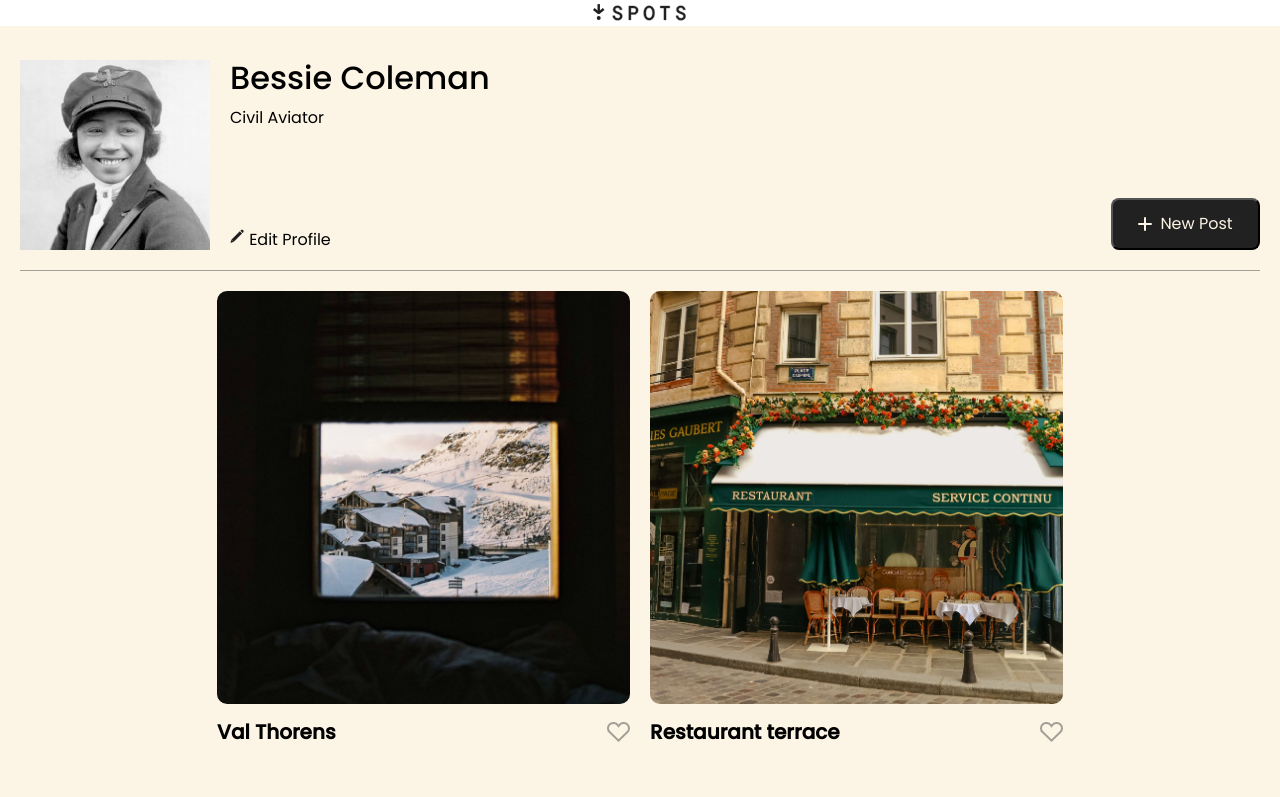
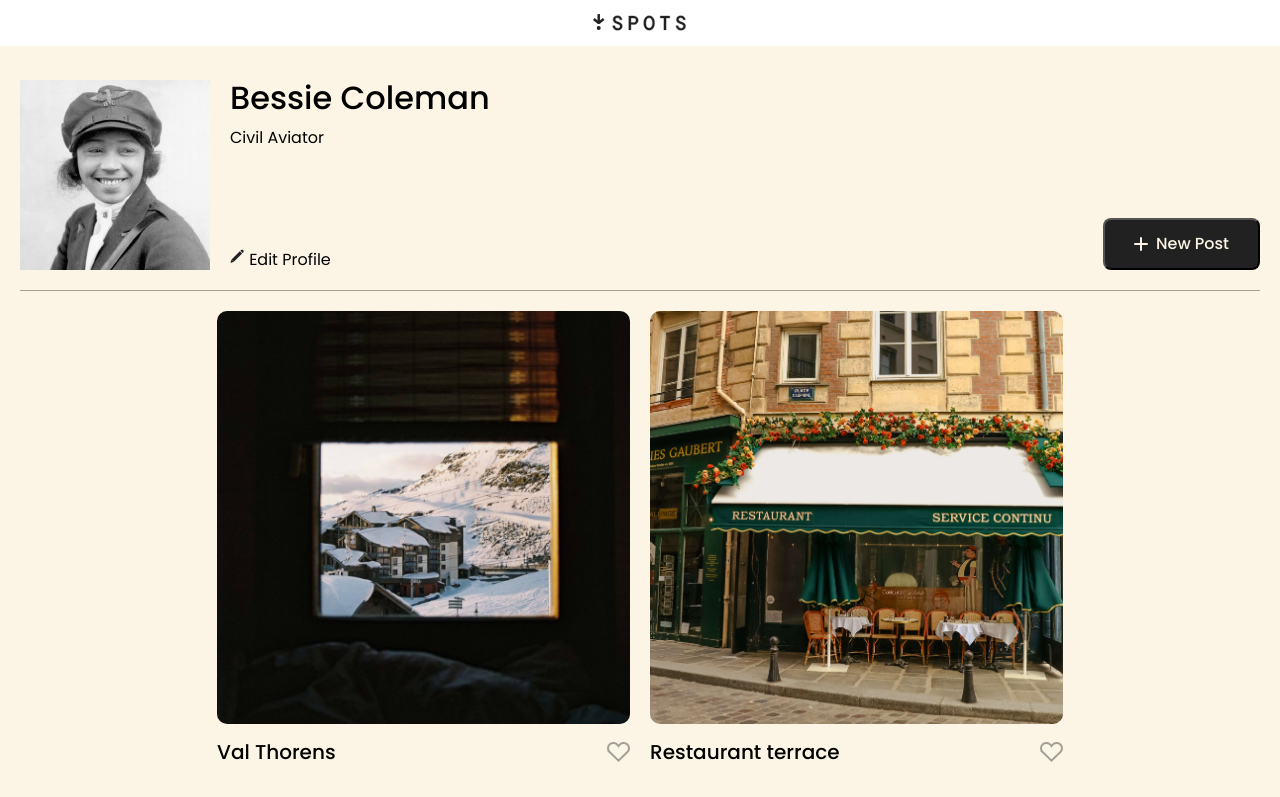
Before and after one commit to ANORRIS56/se_project_spots, a plain HTML site: page index.html in a window 1280 px wide. Shown: the top 797 px of the page. Drawn offline with Linux system fonts and the light colour scheme.

Commit message:
New update for my project

```diff
--- a/blocks/card.css
+++ b/blocks/card.css
@@ -21,6 +21,8 @@
   display: -webkit-box;
   -webkit-line-clamp: 3;
   -webkit-box-orient: vertical;
+  font-weight: 500;
+  white-space: nowrap;
 }
 
 .card__like-btn {
--- a/blocks/header.css
+++ b/blocks/header.css
@@ -1,6 +1,6 @@
 .header {
   background-color: #fff;
-  padding: 10 px 0;
+  padding: 10px;
   display: flex;
   justify-content: center;
 }
--- a/blocks/page.css
+++ b/blocks/page.css
@@ -1,5 +1,14 @@
 .page {
   background-color: #fcf5e5;
   font-family: Poppins, Arial, Helvetica, sans-serif;
-  min-height: 100 vh;
+  min-height: 100vh;
 }
+.page__content {
+  display: flex;
+  flex-direction: column;
+  min-height: 100vh;
+}
+.page__section {
+  max-width: 1280px;
+  margin: 0 auto;
+}
--- a/blocks/profile.css
+++ b/blocks/profile.css
@@ -23,6 +23,7 @@
   display: -webkit-box;
   -webkit-line-clamp: 3;
   -webkit-box-orient: vertical;
+  font-size: 32px;
 }
 
 .profile__description {
@@ -58,12 +59,12 @@
   display: flex;
   margin-left: auto;
   margin-top: auto;
-  width: 149px;
+  width: 157px;
   height: 52px;
   border-radius: 8px;
   background-color: #212121;
   font-family: "Poppins", Arial, Helvetica, sans-serif;
-  font-weight: 500px;
+  font-weight: 500;
   font-size: 16px;
   line-height: 100%;
   color: #fcf5e5;
@@ -90,6 +91,7 @@
     margin: 0 0 12px;
     height: 80px;
     width: 80px;
+    border-radius: 8px;
   }
 
   .profile__name {
```
